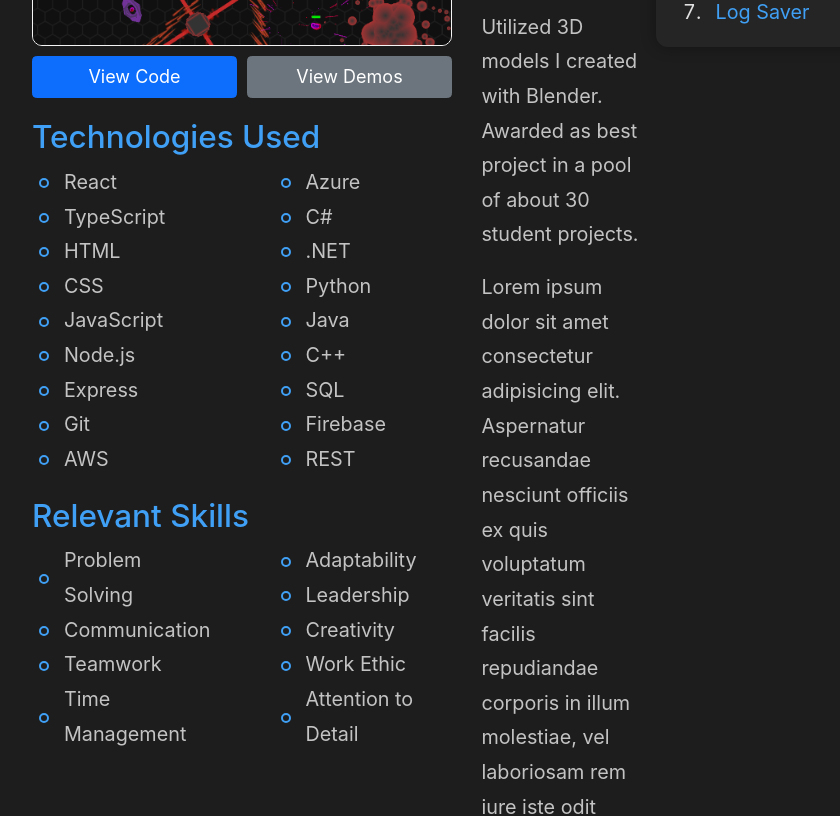
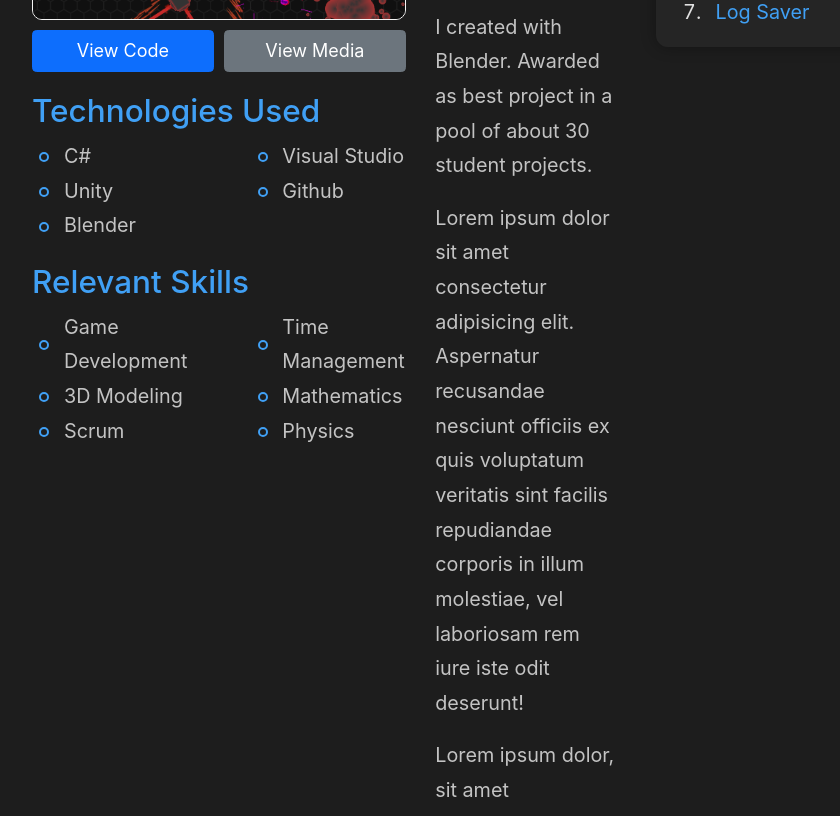
Before and after one commit to Dylan-Dotti/React-Portfolio-Website, a React (Create React App) app: page /projects in a window 1280 px wide. Shown: the part 600-1416 px from the top of the page, without its empty margins (160-1000 px from the left). Built offline with nearby package versions, Linux system fonts and the light colour scheme.

Commit message:
Remove placeholder techs and skills

```diff
--- a/src/Components/Projects/ProjectListing/index.tsx
+++ b/src/Components/Projects/ProjectListing/index.tsx
@@ -8,38 +8,6 @@ interface ProjectListingProps {
 }
 
 const ProjectListing: React.FC<ProjectListingProps> = (props) => {
-    const placeholderTechs = [
-        "React",
-        "TypeScript",
-        "HTML",
-        "CSS",
-        "JavaScript",
-        "Node.js",
-        "Express",
-        "Git",
-        "AWS",
-        "Azure",
-        "C#",
-        ".NET",
-        "Python",
-        "Java",
-        "C++",
-        "SQL",
-        "Firebase",
-        "REST",
-    ];
-
-    const placeholderSkills = [
-        "Problem Solving",
-        "Communication",
-        "Teamwork",
-        "Time Management",
-        "Adaptability",
-        "Leadership",
-        "Creativity",
-        "Work Ethic",
-        "Attention to Detail",
-    ]
 
     return (
         <div className="project-listing">
@@ -64,26 +32,39 @@ const ProjectListing: React.FC<ProjectListingProps> = (props) => {
                                                             View Code
                                                         </a>
                                                     )}
-                                                    <a href="#" className="btn btn-secondary">View Demos</a>
+                                                    <a href="#" className="btn btn-secondary">View Media</a>
                                                 </div>
                                             </div>
+                                            {project.technologies &&
                                                 <div className="project-section technologies-section">
                                                     <h3 className="section-header">Technologies Used</h3>
-                                                <ul className="technologies-list">
-                                                    {/* TODO: add project technologies */}
-                                                    {placeholderTechs.map((tech, index) => (
+                                                    <ul>
+                                                        {project.technologies.map((tech, index) => (
                                                             <li key={index}>{tech}</li>
                                                         ))}
                                                     </ul>
                                                 </div>
+                                            }
+                                            {project.skills &&
                                                 <div className="project-section skills-section">
                                                     <h3 className="section-header">Relevant Skills</h3>
-                                                <ul className="skills-list">
-                                                    {placeholderSkills.map((skill, index) => (
+                                                    <ul>
+                                                        {project.skills.map((skill, index) => (
                                                             <li key={index}>{skill}</li>
                                                         ))}
                                                     </ul>
                                                 </div>
+                                            }
+                                            {project.features &&
+                                                <div className="project-section features-section">
+                                                    <h3 className="section-header">Notable Features</h3>
+                                                    <ul>
+                                                        {project.features.map((skill, index) => (
+                                                            <li key={index}>{skill}</li>
+                                                        ))}
+                                                    </ul>
+                                                </div>
+                                            }
                                         </div>
 
                                         <div className="right-column">
--- a/src/Components/Projects/ProjectListing/project-listing.scss
+++ b/src/Components/Projects/ProjectListing/project-listing.scss
@@ -42,7 +42,7 @@
 
         .item-content {
             display: grid;
-            grid-template-columns: 4fr 5fr;
+            grid-template-columns: 1fr 1fr;
             gap: 5%;
             padding: 40px 0;
 
@@ -95,7 +95,7 @@
 
         }
 
-        .technologies-list, .skills-list {
+        ul {
             padding-left: 1.5em;
             columns: 2;
             column-gap: 5em;
```
Lines whose indentation alone changed are shown as unchanged.
